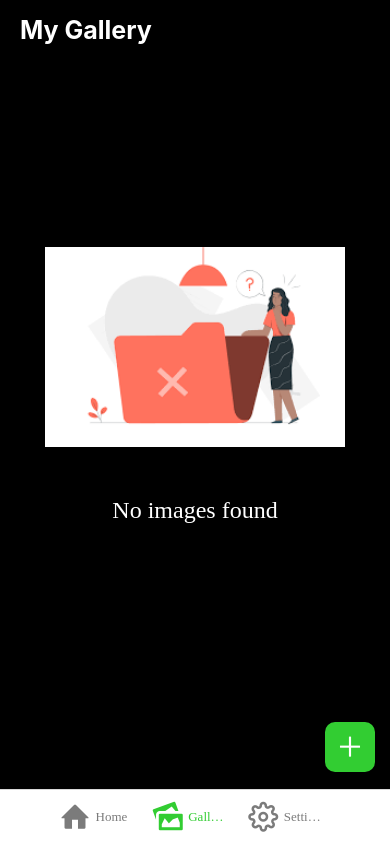
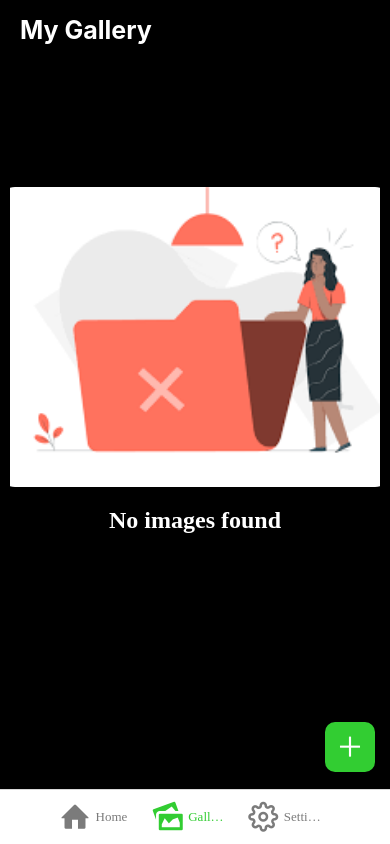
Before and after one commit to Aniruddha-Gade/Image_gallery__React_Native, a React Native app: screen /Gallery in a window 390 px wide. Built offline with nearby package versions, Linux system fonts and the light colour scheme; what react-native-device-info would draw is missing.

Commit message:
feat(style): no-data component

```diff
--- a/src/components/common/NoDataComponent.tsx
+++ b/src/components/common/NoDataComponent.tsx
@@ -38,11 +38,14 @@ const styles = StyleSheet.create({
     textAlign: 'center',
     fontFamily: FONT_FAMILY.POPPINS_REGULAR,
     fontSize: isTablet ? 24 : 16,
+    fontWeight: '700',
+    marginTop: 20
   },
   image: {
-    width: isTablet ? 300 : 250,
+    width: isTablet ? 400 : 300,
     height: isTablet ? 300 : 200,
-    resizeMode: 'contain',
+    resizeMode: 'cover',
+    borderRadius: 20,
   },
 });
 
```
